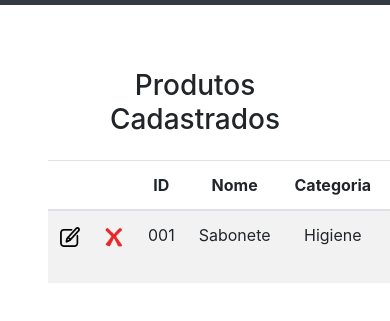
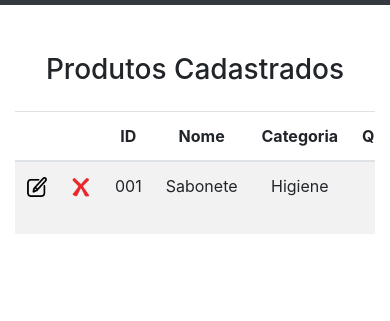
Before and after one commit to giuliamoscoso/projeto-final-front, a plain HTML site: page listar-tabela.html in a window 390 px wide. Shown: the part 51-372 px from the top of the page. Drawn offline with nearby package versions, Linux system fonts and the light colour scheme.

Commit message:
Modifição na página listar
Foi alterado a página listar para que a tabela ficase responsiva de acordo com tela do usuário que estiver usando

```diff
--- a/listar-tabela.html
+++ b/listar-tabela.html
@@ -37,7 +37,8 @@
                 </div>
             </nav>
         </header>
-        <div class="table-responsive mt-3 p-5">
+        <div class="container mt-5">
+            <div class="table-responsive">
                 <h3 class="mb-4 text-center">Produtos Cadastrados</h3>
                 <table class="table table-striped table-hover text-center">
                     <thead>
@@ -72,6 +73,7 @@
                     </tbody>
                 </table>
             </div>
+        </div>
         <!-- Optional JavaScript -->
         <!-- jQuery first, then Popper.js, then Bootstrap JS -->
         <script src="https://code.jquery.com/jquery-3.3.1.slim.min.js" integrity="sha384-q8i/X+965DzO0rT7abK41JStQIAqVgRVzpbzo5smXKp4YfRvH+8abtTE1Pi6jizo" crossorigin="anonymous"></script>
```
Lines whose indentation alone changed are shown as unchanged.
